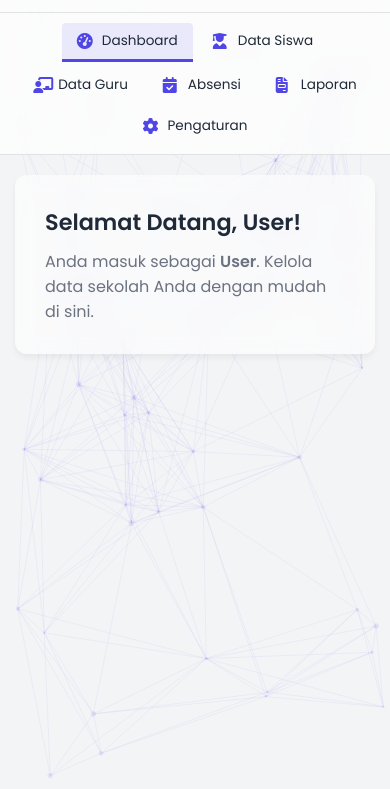
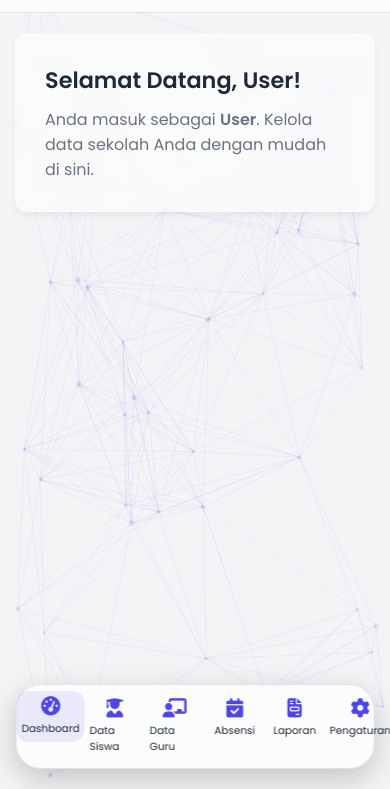
Before and after one commit to ajileyder29/sistem-presensi-siswa, a plain HTML site: page dashboard.html in a window 390 px wide. Shown: the part 55-844 px from the top of the page. Drawn offline with Linux system fonts and the light colour scheme.

Commit message:
Update dashboard.html

```diff
--- a/dashboard.html
+++ b/dashboard.html
@@ -96,25 +96,32 @@
         }
 
         .nav-item a {
-            padding: 8px 15px;
+            padding: 12px 18px;
             display: flex;
+            flex-direction: column;
             align-items: center;
+            gap: 6px;
             color: var(--text-color);
             text-decoration: none;
-            font-size: 0.85rem;
-            transition: all 0.2s;
+            font-size: 0.75rem;
+            font-weight: 500;
+            transition: all 0.3s ease;
+            border-radius: 12px;
         }
 
         .nav-item i {
-            width: 30px;
-            font-size: 1.1rem;
+            font-size: 1.4rem;
             color: var(--primary-color);
+            transition: transform 0.3s ease;
         }
 
         .nav-item a:hover, .nav-item.active a {
             background: rgba(79, 70, 229, 0.1);
-            border-bottom: 3px solid var(--primary-color);
-            border-radius: 4px 4px 0 0;
+            transform: translateY(-2px);
+        }
+
+        .nav-item a:hover i {
+            transform: scale(1.1);
         }
 
         .btn-logout {
@@ -188,14 +195,32 @@
         h1 { margin-bottom: 10px; }
         p { color: var(--text-muted); }
 
-        /* Penyesuaian Mobile */
-        @media (max-width: 600px) {
+        /* Penyesuaian Responsif & Elegant Mobile Dock */
+        @media (max-width: 768px) {
             nav { padding: 15px 20px; }
             .logo { font-size: 1rem; }
-            .content { padding: 20px 15px; }
+            .content { padding: 20px 15px 100px 15px; } /* Padding bawah untuk Dock */
             .welcome-card h1 { font-size: 1.4rem; }
             .info-box-icon { width: 60px; height: 60px; font-size: 1.4rem; }
-            .nav-item i { width: 20px; font-size: 1rem; margin-right: 5px; }
+
+            /* Floating Dock Menu */
+            .main-sidebar {
+                position: fixed;
+                bottom: 20px;
+                left: 50%;
+                transform: translateX(-50%);
+                width: 92%;
+                max-width: 500px;
+                border-radius: 25px;
+                border: 1px solid var(--nav-border);
+                box-shadow: 0 10px 30px rgba(0, 0, 0, 0.2);
+                padding: 8px 0;
+                margin: 0;
+                background: var(--nav-bg);
+            }
+            .nav-sidebar { justify-content: space-evenly; flex-wrap: nowrap; gap: 0; }
+            .nav-item a { padding: 5px; font-size: 0.65rem; min-width: 60px; }
+            .nav-item i { font-size: 1.2rem; }
         }
 
         /* Theme Toggle Slider in Nav */
```
